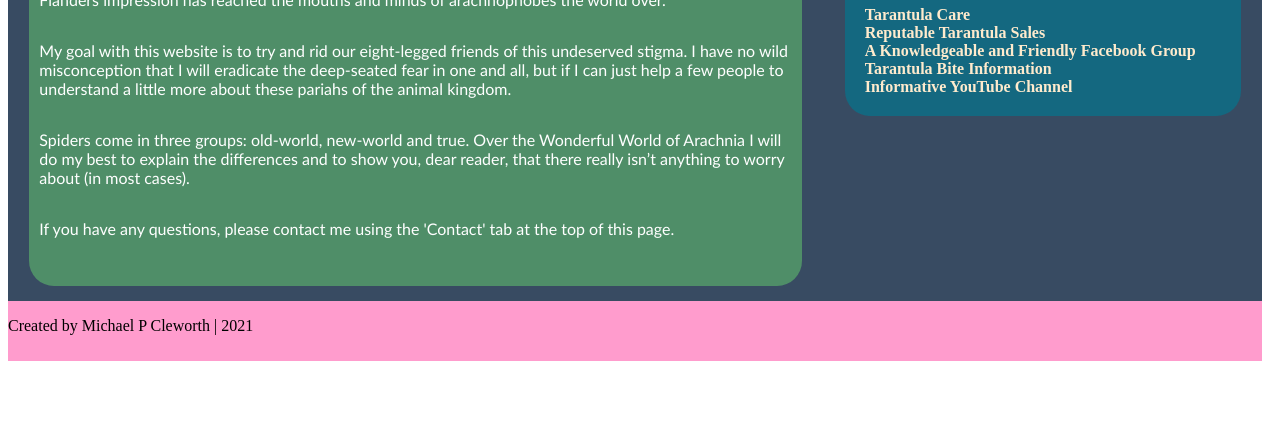
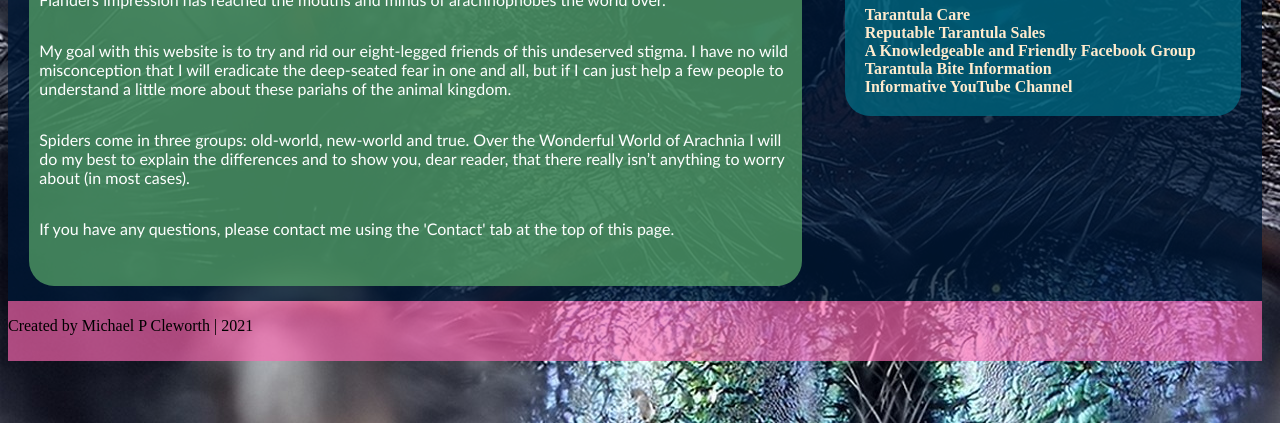
Before and after one commit to MikeyCleworth/worldofarachnia, a plain HTML site: page index.html in a window 1280 px wide. Shown: the part 377-800 px from the top of the page. Drawn offline with Linux system fonts and the light colour scheme; the site is published under a folder, as on GitHub Pages, so addresses that start at the root find nothing.

Commit message:
Update styles.css

```diff
--- a/styles.css
+++ b/styles.css
@@ -1,6 +1,6 @@
 body {
 
-    background-image: url(/bg.jpg);
+    background-image: url(./bg.jpg);
     background-attachment: fixed;
     height: auto;
 
```
